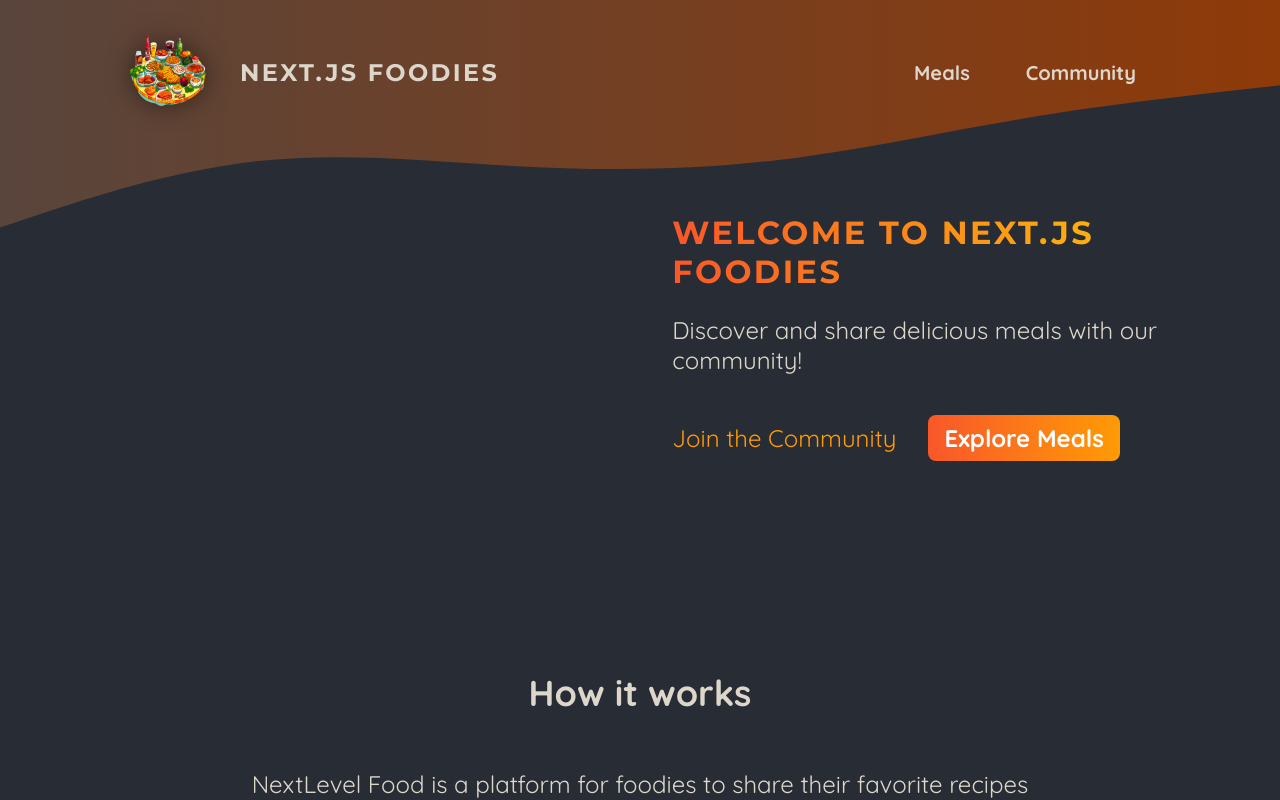
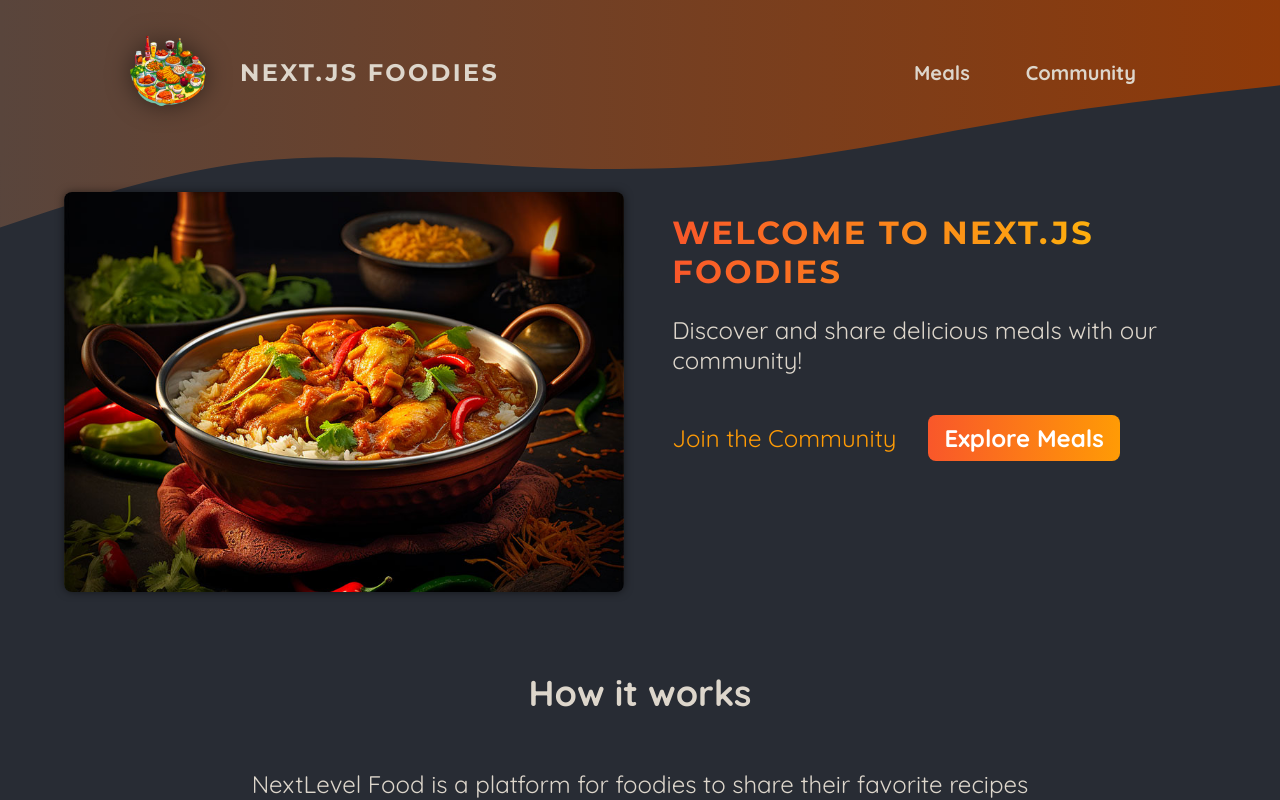
Before and after one commit to GedasIncirauskas/next-js-foodies, a Next.js app: page / in a window 1280 px wide. Shown: the top 800 px of the page. Built offline with nearby package versions, Linux system fonts and the light colour scheme.

Commit message:
added image slider

```diff
--- /dev/null
+++ b/app/components/images/image-slideshow.js
@@ -0,0 +1,49 @@
+"use client";
+import { useEffect, useState } from "react";
+import Image from "next/image";
+
+import burgerImg from "../../../assets/burger.jpg";
+import curryImg from "../../../assets/curry.jpg";
+import dumplingsImg from "../../../assets/dumplings.jpg";
+import macncheeseImg from "../../../assets/macncheese.jpg";
+import pizzaImg from "../../../assets/pizza.jpg";
+import schnitzelImg from "../../../assets/schnitzel.jpg";
+import tomatoSaladImg from "../../../assets/tomato-salad.jpg";
+import styles from "./image-slideshow.module.css";
+
+const images = [
+  { image: burgerImg, alt: "A delicious, juicy burger" },
+  { image: curryImg, alt: "A delicious, spicy curry" },
+  { image: dumplingsImg, alt: "Steamed dumplings" },
+  { image: macncheeseImg, alt: "Mac and cheese" },
+  { image: pizzaImg, alt: "A delicious pizza" },
+  { image: schnitzelImg, alt: "A delicious schnitzel" },
+  { image: tomatoSaladImg, alt: "A delicious tomato salad" },
+];
+
+export default function ImageSlideshow() {
+  const [currentImageIndex, setCurrentImageIndex] = useState(0);
+
+  useEffect(() => {
+    const interval = setInterval(() => {
+      setCurrentImageIndex((prevIndex) =>
+        prevIndex < images.length - 1 ? prevIndex + 1 : 0,
+      );
+    }, 5000);
+
+    return () => clearInterval(interval);
+  }, []);
+
+  return (
+    <div className={styles.slideshow}>
+      {images.map((image, index) => (
+        <Image
+          key={index}
+          src={image.image}
+          className={index === currentImageIndex ? styles.active : ""}
+          alt={image.alt}
+        />
+      ))}
+    </div>
+  );
+}
--- /dev/null
+++ b/app/components/images/image-slideshow.module.css
@@ -0,0 +1,26 @@
+.slideshow {
+  position: relative;
+  width: 100%;
+  height: 100%;
+  border-radius: 8px;
+  overflow: hidden;
+  box-shadow: 0 0 0.5rem rgba(0, 0, 0, 0.5);
+}
+
+.slideshow img {
+  width: 100%;
+  height: 100%;
+  object-fit: cover;
+  position: absolute;
+  top: 0;
+  left: 0;
+  opacity: 0;
+  transform: scale(1.1) translateX(-1rem) rotate(-5deg);
+  transition: all 0.5s ease-in-out;
+}
+
+.slideshow .active {
+  z-index: 1;
+  opacity: 1;
+  transform: scale(1) translateX(0) rotate(0);
+}
--- a/app/page.js
+++ b/app/page.js
@@ -1,11 +1,14 @@
 import Link from "next/link";
+import ImageSlideshow from "./components/images/image-slideshow";
 import styles from "./page.module.css";
 
 export default function Home() {
   return (
     <>
       <header className={styles.header}>
-        <div className={styles.slideshow}></div>
+        <div className={styles.slideshow}>
+          <ImageSlideshow />
+        </div>
         <div>
           <div className={styles.hero}>
             <h1>Welcome to Next.js Foodies</h1>
```
